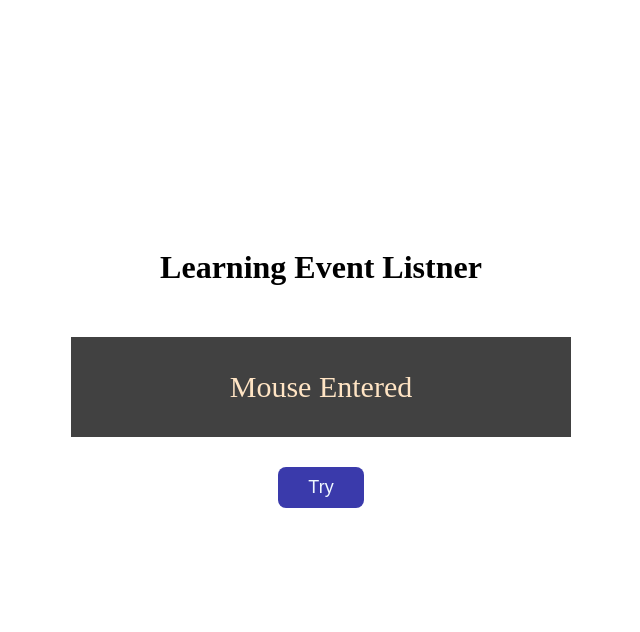
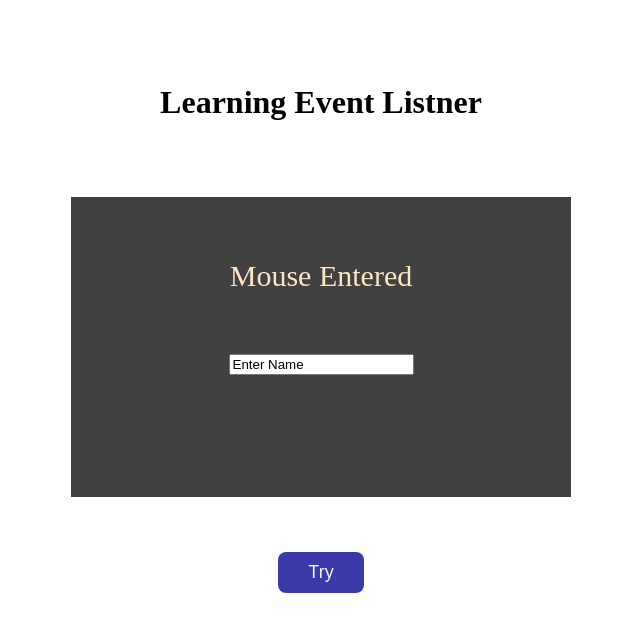
Before and after one commit to imbeshat/JavaScript-Bootcamp-JS, a plain HTML site: page 04DOM/04eventListener.html in a window 1280 px wide. Shown: the whole page, without its empty margins (319-959 px from the left). Drawn offline with Linux system fonts and the light colour scheme.

Commit message:
added code for input event listener

```diff
--- a/04DOM/04eventListener.html
+++ b/04DOM/04eventListener.html
@@ -7,23 +7,24 @@
 		<title>Event Listener</title>
 		<style>
 			body {
-				height: 90vh;
+				height: 80vh;
 				display: flex;
 				flex-direction: column;
-				justify-content: center;
+				justify-content: space-evenly;
 				align-items: center;
 			}
-			p {
-				height: 100px;
+			div {
+				height: 300px;
 				width: 500px;
 				background-color: #414141;
 				display: flex;
-				justify-content: center;
+				flex-direction: column;
+				justify-content: space-evenly;
 				align-items: center;
 				font-size: 30px;
 				color: bisque;
 			}
-			#btn {
+			button {
 				padding: 10px 30px;
 				color: aliceblue;
 				background-color: rgb(58, 58, 171);
@@ -35,12 +36,16 @@
 	</head>
 	<body>
 		<h1>Learning Event Listner</h1>
-		<p id="js">Event Listner</p>
+		<div>
+			<p id="js">Event Listner</p>
+			<input type="text" id="name" value="Enter Name" />
+			<p id="inputPara"></p>
+		</div>
 		<button id="btn">Try</button>
 		<script>
 			// Click
-			document.addEventListener("click", clcik);
-			function clcik() {
+			document.addEventListener("click", click);
+			function click() {
 				document.getElementById("js").innerText = " Mouse Clicked";
 			}
 
@@ -50,7 +55,9 @@
 			});
 
 			// input
-
+			document.addEventListener("input", (input) => {
+				document.getElementById("inputPara").innerText = "Input value changed";
+			});
 			/*
 			         -
 			         - keydown
```
